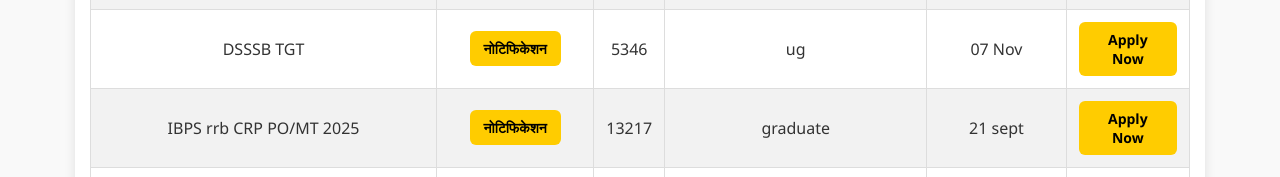
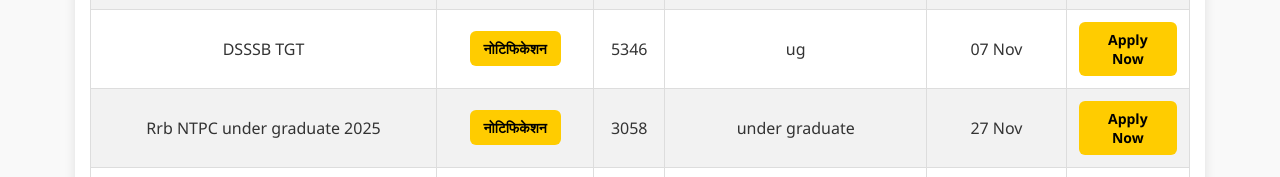
Before and after one commit to NaukriPulse/Applynewjobs, a plain HTML site: page index.html in a window 1280 px wide. Shown: the part 1444-1621 px from the top of the page. Drawn offline with Linux system fonts and the light colour scheme.

Commit message:
Update index.html

```diff
--- a/index.html
+++ b/index.html
@@ -128,7 +128,7 @@
 
       <tr><td>DSSSB TGT</td><td><a class="apply-btn" href="https://drive.google.com/drive/folders/1Pd80UXv_EAM8nFQRLmXLIFJopp3Pxncw">नोटिफिकेशन</a></td><td>5346</td><td>ug</td><td>07 Nov</td><td><a class="apply-btn" href="https://dsssbonline.nic.in/" target="_blank">Apply Now</a></td></tr>
 
-      <tr><td>IBPS rrb CRP PO/MT 2025</td><td><a class="apply-btn" href="https://drive.google.com/drive/folders/1Pd80UXv_EAM8nFQRLmXLIFJopp3Pxncw">नोटिफिकेशन</a></td><td>13217</td><td>graduate</td><td>21 sept</td><td><a class="apply-btn" href="https://ibpsreg.ibps.in/crppoxvjun25/" target="_blank">Apply Now</a></td></tr>
+      <tr><td>Rrb NTPC under graduate 2025</td><td><a class="apply-btn" href="https://drive.google.com/drive/folders/1Pd80UXv_EAM8nFQRLmXLIFJopp3Pxncw">नोटिफिकेशन</a></td><td>3058</td><td>under graduate</td><td>27 Nov</td><td><a class="apply-btn" href="https://www.rrbapply.gov.in" target="_blank">Apply Now</a></td></tr>
 
       <tr><td>CAT 2025</td><td><a class="apply-btn" href="https://drive.google.com/drive/folders/1Pd80UXv_EAM8nFQRLmXLIFJopp3Pxncw">नोटिफिकेशन</a></td><td>-</td><td>-</td><td>13 September </td><td><a class="apply-btn" href="https://agnipathvayu.cdac.in/AV/" target="_blank">Apply Now</a></td></tr>
 
```
